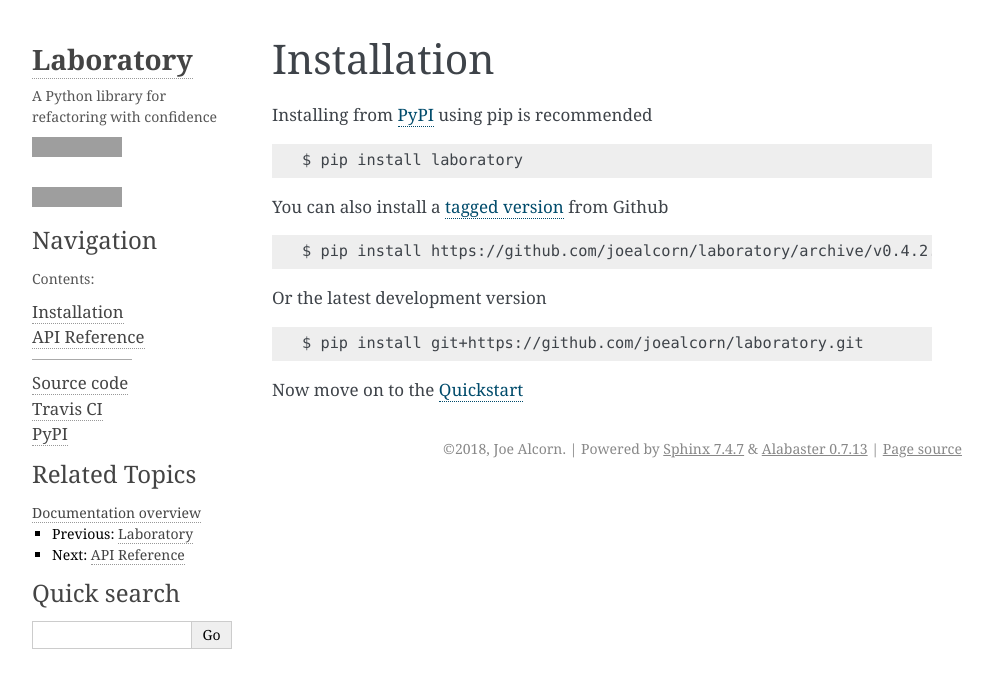
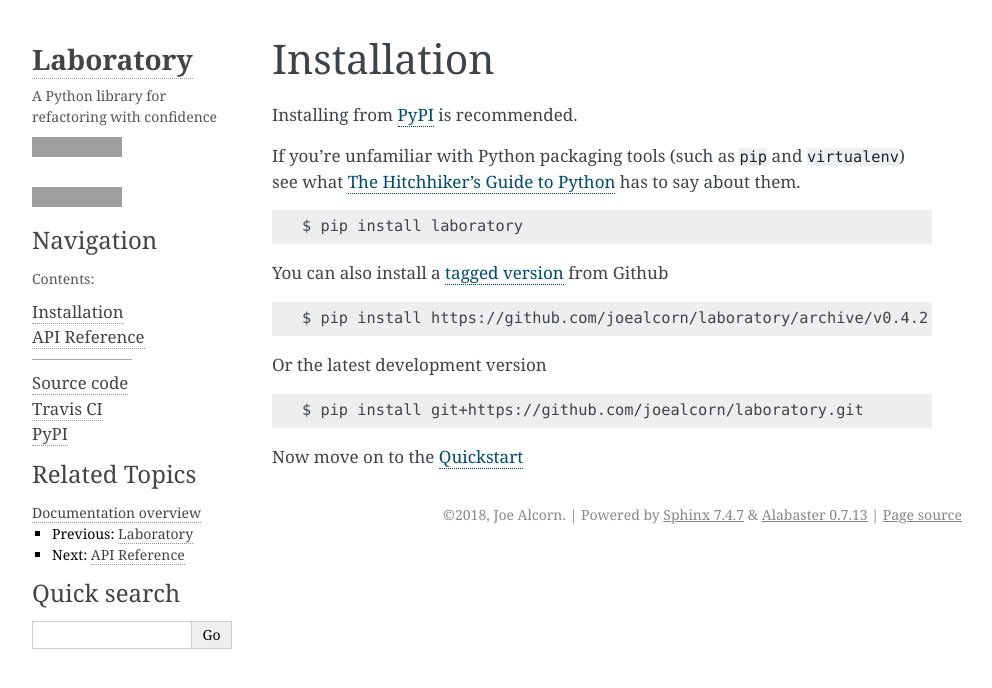
Before and after one commit to joealcorn/laboratory, a Sphinx documentation site: the page built from docs/installation.rst, in a window 1280 px wide, cut to the strip 0-688 px from the top of the page. Shown: the whole strip, without its empty margins (148-1140 px from the left). Built offline with Sphinx 7.4.7, drawn with Linux system fonts in a browser that asks for light colours; grey boxes are pictures that could not be loaded.

Commit message:
Add link to package installation guide

```diff
--- a/docs/installation.rst
+++ b/docs/installation.rst
@@ -3,7 +3,11 @@
 Installation
 ============
 
-Installing from `PyPI`_ using pip is recommended
+Installing from `PyPI`_ is recommended.
+
+If you're unfamiliar with Python packaging tools (such as ``pip`` and ``virtualenv``)
+see what `The Hitchhiker's Guide to Python`_ has to say about them.
+
 
 .. code::
 
@@ -24,6 +28,6 @@
 
 .. _PyPI: https://pypi.python.org/pypi/laboratory
 .. _tagged version: https://github.com/joealcorn/laboratory/releases
-
+.. _The Hitchhiker's Guide to Python: http://docs.python-guide.org/en/latest/dev/virtualenvs/
 
 Now move on to the :ref:`quickstart`
```
